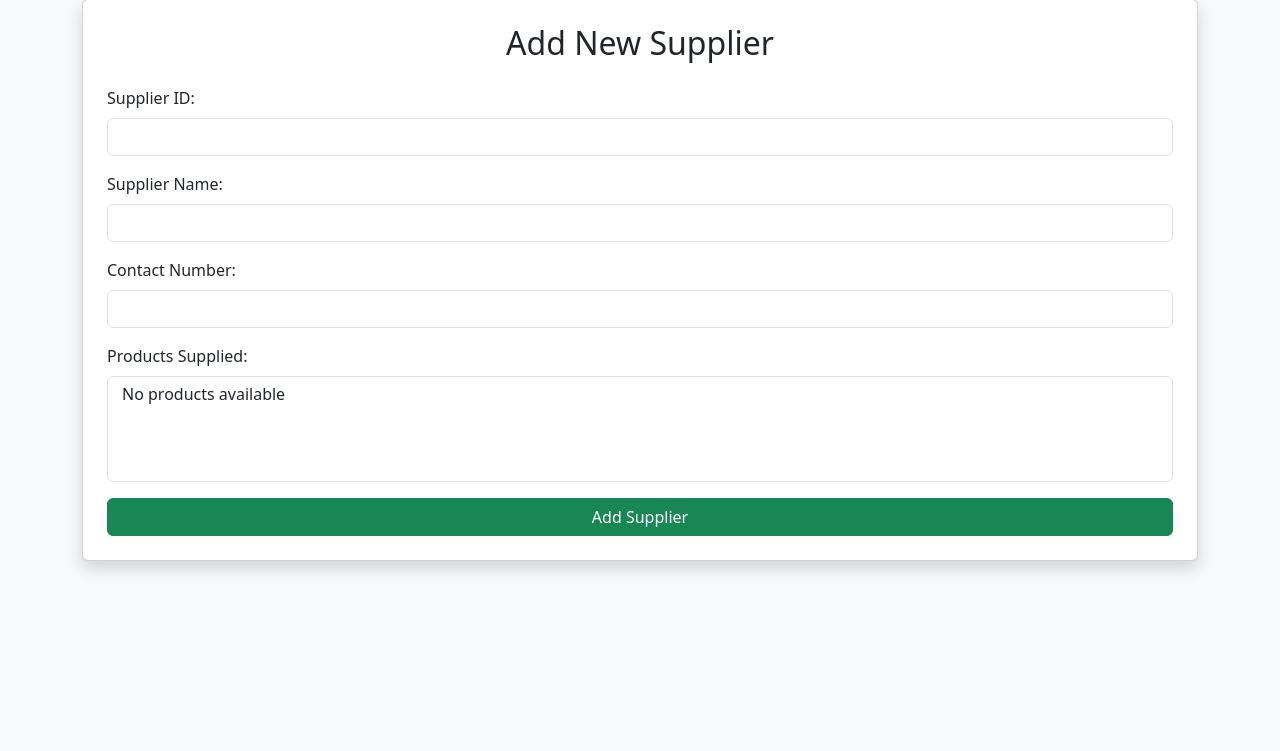
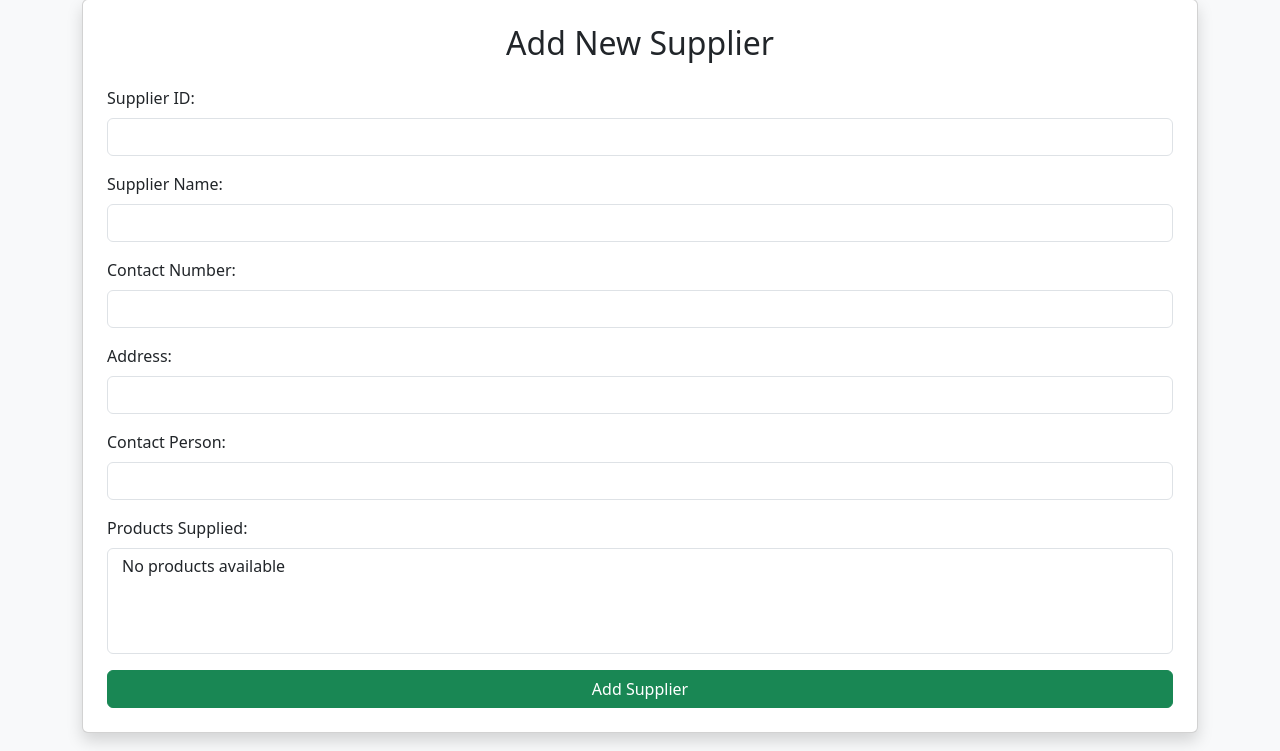
Before and after one commit to taoako/it6_project, a PHP site: page /add_supplier.php in a window 1280 px wide. Shown: the part 49-800 px from the top of the page. Run offline with PHP 8.4, Linux system fonts and the light colour scheme; data that the repository does not hold is empty.

Commit message:
suppliers address and contact person added

```diff
--- a/add_supplier.php
+++ b/add_supplier.php
@@ -9,19 +9,21 @@ if ($_SERVER['REQUEST_METHOD'] == 'POST') {
     $supplier_id = trim($_POST['supplier_id']); // Manually entered supplier ID
     $supplier_name = trim($_POST['supplier_name']);
     $contact_number = trim($_POST['contact_number']);
+    $address = trim($_POST['address']);
+    $contact_person = trim($_POST['contact_person']);
     $products = $_POST['products'] ?? [];
 
-    if (empty($supplier_id) || empty($supplier_name) || empty($contact_number) || empty($products)) {
+    if (empty($supplier_id) || empty($supplier_name) || empty($contact_number) || empty($address) || empty($contact_person) || empty($products)) {
         echo "<script>alert('All fields are required!'); window.history.back();</script>";
         exit;
     }
 
     // Insert supplier details with manual supplier_id
-    $stmt_supplier = $conn->prepare("INSERT INTO suppliers (supplier_id, name, contact_number) VALUES (?, ?, ?)");
+    $stmt_supplier = $conn->prepare("INSERT INTO suppliers (supplier_id, name, contact_number, address, contact_person) VALUES (?, ?, ?, ?, ?)");
     if (!$stmt_supplier) {
         die("Error preparing supplier statement: " . $conn->error);
     }
-    $stmt_supplier->bind_param("sss", $supplier_id, $supplier_name, $contact_number);
+    $stmt_supplier->bind_param("sssss", $supplier_id, $supplier_name, $contact_number, $address, $contact_person);
 
     if ($stmt_supplier->execute()) {
         // Insert supplier-product mapping
@@ -45,12 +47,14 @@ if ($_SERVER['REQUEST_METHOD'] == 'POST') {
 
 <!DOCTYPE html>
 <html lang="en">
+
 <head>
     <meta charset="UTF-8">
     <meta name="viewport" content="width=device-width, initial-scale=1.0">
     <title>Add Supplier</title>
     <link href="https://cdn.jsdelivr.net/npm/bootstrap@5.3.0/dist/css/bootstrap.min.css" rel="stylesheet">
 </head>
+
 <body class="bg-light">
     <div class="container mt-5">
         <div class="card shadow p-4">
@@ -69,6 +73,16 @@ if ($_SERVER['REQUEST_METHOD'] == 'POST') {
                 <div class="mb-3">
                     <label class="form-label">Contact Number:</label>
                     <input type="text" class="form-control" name="contact_number" required>
+                </div>
+
+                <div class="mb-3">
+                    <label class="form-label">Address:</label>
+                    <input type="text" class="form-control" name="address" required>
+                </div>
+
+                <div class="mb-3">
+                    <label class="form-label">Contact Person:</label>
+                    <input type="text" class="form-control" name="contact_person" required>
                 </div>
 
                 <div class="mb-3">
@@ -94,4 +108,5 @@ if ($_SERVER['REQUEST_METHOD'] == 'POST') {
 
     <script src="https://cdn.jsdelivr.net/npm/bootstrap@5.3.0/dist/js/bootstrap.bundle.min.js"></script>
 </body>
+
 </html>
```
Also changed, not shown: index.php (+10 -6 lines).
